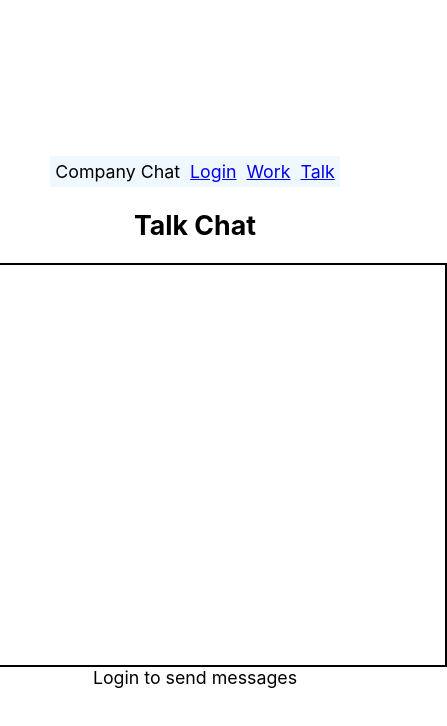
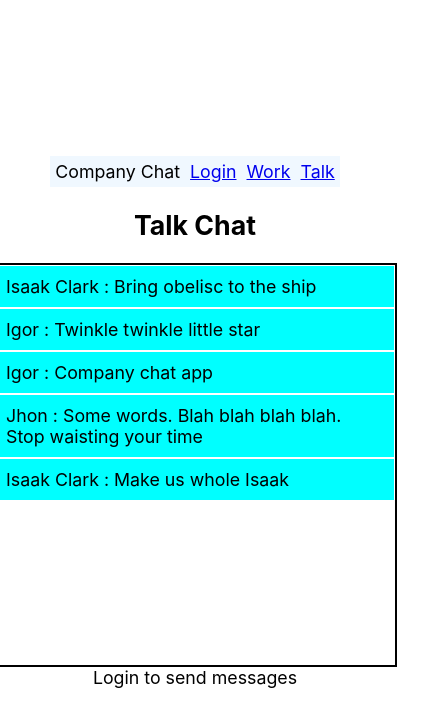
Before and after one commit to KOGIR0/company-chat, a React (Create React App) app: page /talk in a window 390 px wide. Shown: the top 726 px of the page, 447 px wide, since content can reach past the window. Built offline with nearby package versions, Linux system fonts and the light colour scheme.

Commit message:
Added styles

```diff
--- a/package.json
+++ b/package.json
@@ -8,6 +8,7 @@
     "@testing-library/react": "^9.5.0",
     "@testing-library/user-event": "^7.2.1",
     "@types/react-redux": "^7.1.18",
+    "classnames": "^2.3.1",
     "react": "^17.0.2",
     "react-dom": "^17.0.2",
     "react-redux": "^7.2.4",
--- a/src/features/chat/Chat.module.css
+++ b/src/features/chat/Chat.module.css
@@ -10,6 +10,19 @@
     padding: 5px;
 }
 
+.message
+{
+    display: flex;
+    flex-direction: column;
+    font-size: 24px;
+}
+
+.message button
+{
+    width: 100px;
+    align-self: right;
+}
+
 .userMessage
 {
     text-align: right;
@@ -18,7 +31,7 @@
     border: 1px solid white;
 }
 
-.message
+.anotherUserMessage
 {
     padding: 10px;
     text-align: left;
@@ -33,3 +46,25 @@
     overflow: auto;
     border: 2px solid black;
 }
+
+@media screen and (max-width: 500px) {
+    .chatView
+    {
+        width: 400px;
+    }
+}
+
+.messageInput
+{
+    width: 100%;
+}
+
+.messageInput button
+{
+    font-size: 16px;
+}
+
+.messageInput input
+{
+    font-size: 16px;
+}
--- a/src/features/chat/Chat.tsx
+++ b/src/features/chat/Chat.tsx
@@ -5,6 +5,7 @@ import { selectLoginStatus,
     selectUsername}
     from './chatSlice';
 import styles from './Chat.module.css';
+import cx from 'classnames'
 
 type Props = {
     onSend: Function,
@@ -26,12 +27,14 @@ function Message(props: messageProps)
 {
     let divClass = styles.message;
     const isCurrentUser = props.message.name === props.username;
+    const [isChanging, setIsChanging] = useState(false);
+    let [message, setMessage] = useState(props.message.message);
     if(isCurrentUser)
     {
-        divClass = styles.userMessage;
+        divClass = cx(styles.userMessage, styles.message);
+    } else {
+        divClass = cx(styles.anotherUserMessage, styles.messages);
     }
-    const [isChanging, setIsChanging] = useState(false);
-    let [message, setMessage] = useState(props.message.message);
 
     let submitChange = () => {
         setIsChanging(false);
@@ -42,13 +45,17 @@ function Message(props: messageProps)
     {
         return (<div className={divClass} key={props.index}>
             {props.message.name} : <input value={message} onChange={(e) => setMessage(e.target.value)}></input>
-            {isCurrentUser ? <button onClick={submitChange}>submit</button> : null}
+            <div>
+                {isCurrentUser ? <button onClick={submitChange}>submit</button> : null}
+            </div>
         </div>);
     } else {
         return (<div className={divClass} key={props.index}>
             {props.message.name} : {props.message.message}
-            {isCurrentUser ? <button onClick={() => {props.onDelete(props.index)}} >delete</button> : null}
-            {isCurrentUser ? <button onClick={() => {setIsChanging(true)}}>change</button> : null}
+            <div>
+                {isCurrentUser ? <button onClick={() => {props.onDelete(props.index)}} >delete</button> : null}
+                {isCurrentUser ? <button onClick={() => {setIsChanging(true)}}>change</button> : null}
+            </div>
         </div>);
     }
 }
@@ -65,7 +72,7 @@ function MessageInput(props : {onSend: Function})
 
     if(login)
     {
-        return (<div>
+        return (<div className={styles.messageInput}>
                 <input onChange={(event) => { setMessage(event.target.value) }}
                     onKeyPress={(e) => e.key === "Enter" ? sendMessage() : null}>
                 </input>
--- /dev/null
+++ b/src/features/chat/DefaultMessages.tsx
@@ -0,0 +1,14 @@
+export let defaultWorkMessages = [
+    {name: "Isaak Clark", message: "To do test task"},
+    {name: "Jhon", message: "Some important work to do"},
+    {name: "Isaak Clark", message: "Welcome aboard USG Ishimura"},
+    {name: "Igor", message: "Repair space shuttle"}
+]
+
+export let defaultTalkMessages = [
+    {name: "Isaak Clark", message: "Bring obelisc to the ship"},
+    {name: "Igor", message: "Twinkle twinkle little star"},
+    {name: "Igor", message: "Company chat app"},
+    {name: "Jhon", message: "Some words. Blah blah blah blah. Stop waisting your time"},
+    {name: "Isaak Clark", message: "Make us whole Isaak"}
+]
--- a/src/features/chat/LoginPage.tsx
+++ b/src/features/chat/LoginPage.tsx
@@ -15,7 +15,10 @@ export default function LoginPage()
     return (<div>
         <h2>Login</h2>
         {loginStatus ? <div>You already logged as {username}</div> : null}
-        <input placeholder="username" onChange={(event) => setLoginName(event.target.value)}></input>
+        <input placeholder="username"
+            onChange={(event) => setLoginName(event.target.value)}
+            onKeyPress={(e) => e.key === "Enter" ? loginToChat() : null}>
+        </input>
         <button onClick={() => loginToChat()}>Login</button>
     </div>);
 }
--- a/src/features/chat/chatSlice.tsx
+++ b/src/features/chat/chatSlice.tsx
@@ -1,5 +1,6 @@
 import { createSlice } from "@reduxjs/toolkit";
 import { RootState } from "../../app/store";
+import { defaultTalkMessages, defaultWorkMessages } from './DefaultMessages'
 
 interface IUserMessage
 {
@@ -17,8 +18,8 @@ interface IState {
 let initialState : IState = {
     userName: localStorage.getItem('username'),
     login: localStorage.getItem('login') === 'true' ? true : false,
-    workMessages: JSON.parse(localStorage.getItem("workMessages") as string) ? JSON.parse(localStorage.getItem("workMessages") as string) : [],
-    talkMessages: JSON.parse(localStorage.getItem("talkMessages") as string) ? JSON.parse(localStorage.getItem("talkMessages") as string) : []
+    workMessages: JSON.parse(localStorage.getItem("workMessages") as string) ? JSON.parse(localStorage.getItem("workMessages") as string) : defaultWorkMessages,
+    talkMessages: JSON.parse(localStorage.getItem("talkMessages") as string) ? JSON.parse(localStorage.getItem("talkMessages") as string) : defaultTalkMessages
 }
 
 export const chatSlice = createSlice({
```
Also changed, not shown: 1 other file (tests, documents, lock files or other folders).
